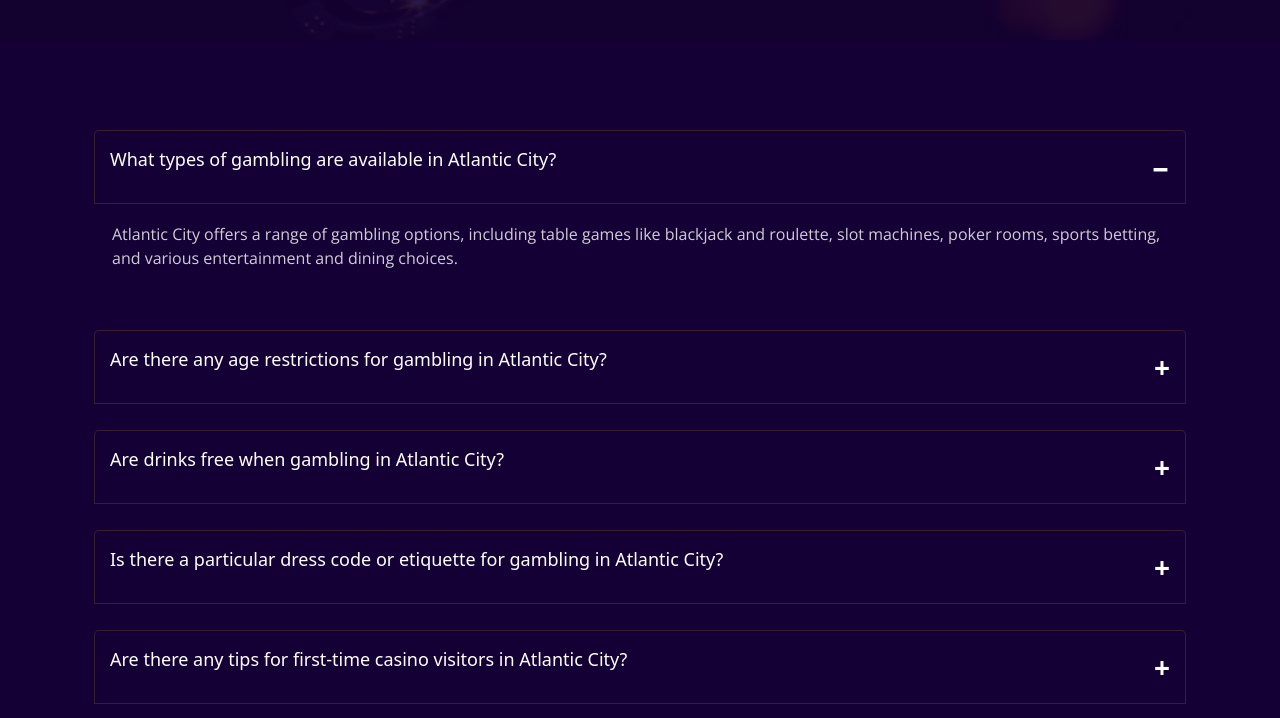
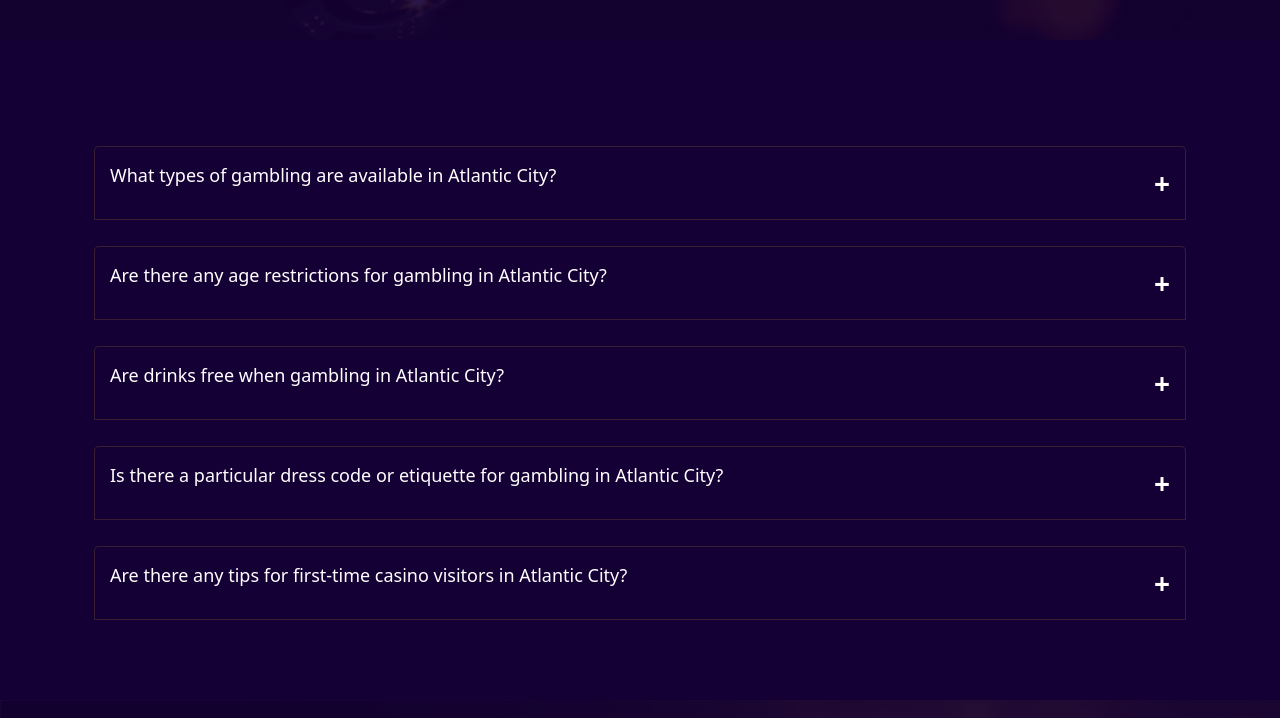
Before and after one commit to frontenddev344/Gamblaway, a plain HTML site: page atlantic-city.html in a window 1280 px wide. Shown: the part 1940-2658 px from the top of the page. Drawn offline with nearby package versions, Linux system fonts and the light colour scheme.

Commit message:
saczxcxc

```diff
--- a/atlantic-city.html
+++ b/atlantic-city.html
@@ -215,10 +215,10 @@
                         <div class="row">
                             <div class="col-md-12">
                                 <div class="accordion-wrapper">
-                                    <button class="accordion main-acc one dr active">What types of gambling are
+                                    <button class="accordion main-acc one">What types of gambling are
                                         available in Atlantic City?
                                     </button>
-                                    <div class="panel main-panel" style="max-height: 183px;">
+                                    <div class="panel main-panel">
                                         <p>Atlantic City offers a range of gambling options, including table games like
                                             blackjack and roulette, slot machines, poker rooms, sports betting, and
                                             various entertainment and dining choices.
```
